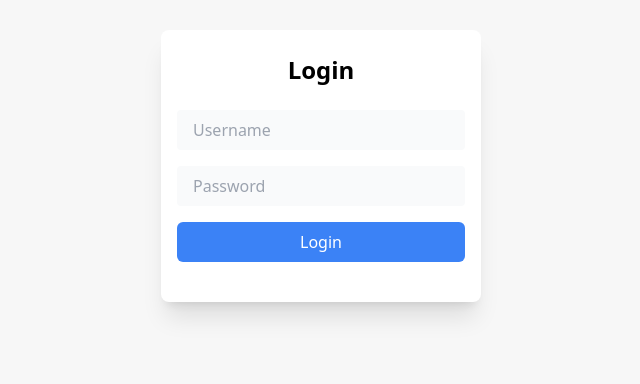
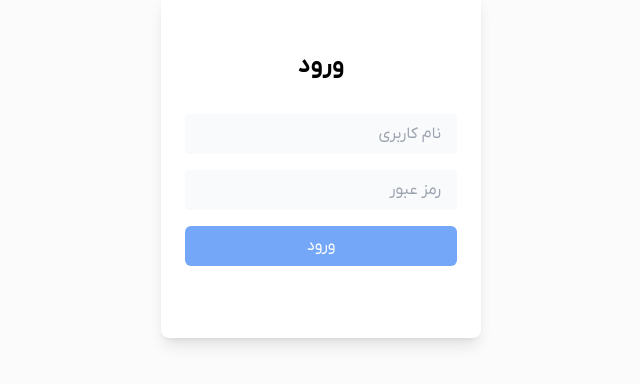
Before and after one commit to pouria-drd/react-onlineMenu-panel, a React (Vite) app: page / in a window 1280 px wide. Shown: the part 234-618 px from the top of the page, without its empty margins (319-959 px from the left). Built offline with nearby package versions, Linux system fonts and the light colour scheme; no server answers.

Commit message:
change button, input and card styles

```diff
--- a/src/assets/styles/App.css
+++ b/src/assets/styles/App.css
@@ -21,7 +21,7 @@
 /* Body area */
 
 :root {
-    --bg-color: rgba(245, 245, 245, 0.8);
+    --bg-color: rgba(250, 250, 250, 0.8);
 }
 
 body {
--- a/src/components/ui/button/button.css
+++ b/src/components/ui/button/button.css
@@ -1,8 +1,8 @@
 .custom-button {
     &.base-btn-class {
         @apply transition-all hover:brightness-95 cursor-pointer
-      disabled:bg-opacity-70 disabled:cursor-not-allowed disabled:brightness-100
-      rounded-md  px-4 py-2 min-w-20;
+        font-yekanX disabled:bg-opacity-70 disabled:cursor-not-allowed disabled:brightness-100
+        rounded-md  px-4 py-2 min-w-20;
     }
 
     &.primary {
--- a/src/components/ui/card/Card.tsx
+++ b/src/components/ui/card/Card.tsx
@@ -5,13 +5,15 @@ interface CardProps {
 const Card = ({ title, children }: CardProps) => {
     return (
         <div
-            className="bg-white max-w-80 w-full rounded-lg overflow-hidden
-            flex flex-col items-center justify-center gap-2
-            shadow-xl py-6">
+            className="bg-white shadow-lg rounded-lg overflow-hidden
+            flex flex-col items-center justify-center gap-4
+            py-14 max-w-80 w-full ">
             <div className="w-full">
-                <h1 className="font-bold text-2xl text-center">{title}</h1>
+                <h1 className="font-yekanX font-bold text-2xl text-center">
+                    {title}
+                </h1>
             </div>
-            <div className="overflow-y-auto flex flex-col gap-4 p-4 w-full max-h-96">
+            <div className="overflow-y-auto flex flex-col gap-4 px-6 py-4 w-full max-h-96">
                 {children}
             </div>
         </div>
--- a/src/components/ui/input/Input.tsx
+++ b/src/components/ui/input/Input.tsx
@@ -6,7 +6,10 @@ interface InputProps extends InputHTMLAttributes<HTMLInputElement> {}
 
 const Input = ({ ...props }: InputProps) => {
     return (
-        <input {...props} className={`my-custom-input ${props.className}`} />
+        <input
+            {...props}
+            className={`my-custom-input ss02 r2l ${props.className}`}
+        />
     );
 };
 
--- a/src/components/ui/input/input.css
+++ b/src/components/ui/input/input.css
@@ -1,5 +1,5 @@
 .my-custom-input {
-    @apply bg-gray-50 transition-all
+    @apply bg-gray-50 transition-all font-yekanX
     outline-none focus:outline-blue-500
     placeholder:text-gray-400
     rounded px-4 py-2 w-full;
--- a/src/pages/LoginPage.tsx
+++ b/src/pages/LoginPage.tsx
@@ -12,6 +12,8 @@ function LoginPage() {
     const navigate = useNavigate();
     const { login, logout } = useAuth();
     const [searchParams] = useSearchParams();
+
+    const [isAuthenticating, setIsAuthenticating] = useState<boolean>(false);
 
     const [loginData, setLoginData] = useState<LoginData>({
         username: "",
@@ -28,6 +30,7 @@ function LoginPage() {
 
     // Function to handle user login
     const handleLogin = async () => {
+        setIsAuthenticating(true);
         try {
             // Send login request to API
             const response = await axios.post<LoginResponse>(
@@ -48,10 +51,13 @@ function LoginPage() {
         } catch (error) {
             console.error("Login failed", error); // Log error message if login fails
         }
+        setIsAuthenticating(false);
     };
 
     // Effect to check for refresh token on component mount
     useEffect(() => {
+        setIsAuthenticating(true);
+
         const refresh = localStorage.getItem(REFRESH_KEY); // Retrieve refresh token from localStorage
         if (refresh) {
             // If refresh token exists, attempt to refresh access token
@@ -80,27 +86,38 @@ function LoginPage() {
 
             refreshToken(refresh); // Call refresh token function
         }
+
+        setIsAuthenticating(false);
     }, []);
 
     return (
         <div className="flex items-center justify-center min-h-svh">
-            <Card title="Login">
+            <Card title="ورود">
                 <Input
                     type="text"
                     name="username"
                     value={loginData.username}
                     onChange={handleInputChange}
-                    placeholder="Username"
+                    placeholder="نام کاربری"
                 />
                 <Input
                     type="password"
                     name="password"
                     value={loginData.password}
                     onChange={handleInputChange}
-                    placeholder="Password"
+                    placeholder="رمز عبور"
                 />
-                <Button className="w-full" onClick={handleLogin}>
-                    Login
+                <Button
+                    className="w-full"
+                    onClick={handleLogin}
+                    disabled={
+                        isAuthenticating ||
+                        !(
+                            loginData.username.length > 3 &&
+                            loginData.password.length > 8
+                        )
+                    }>
+                    ورود
                 </Button>
             </Card>
         </div>
```
